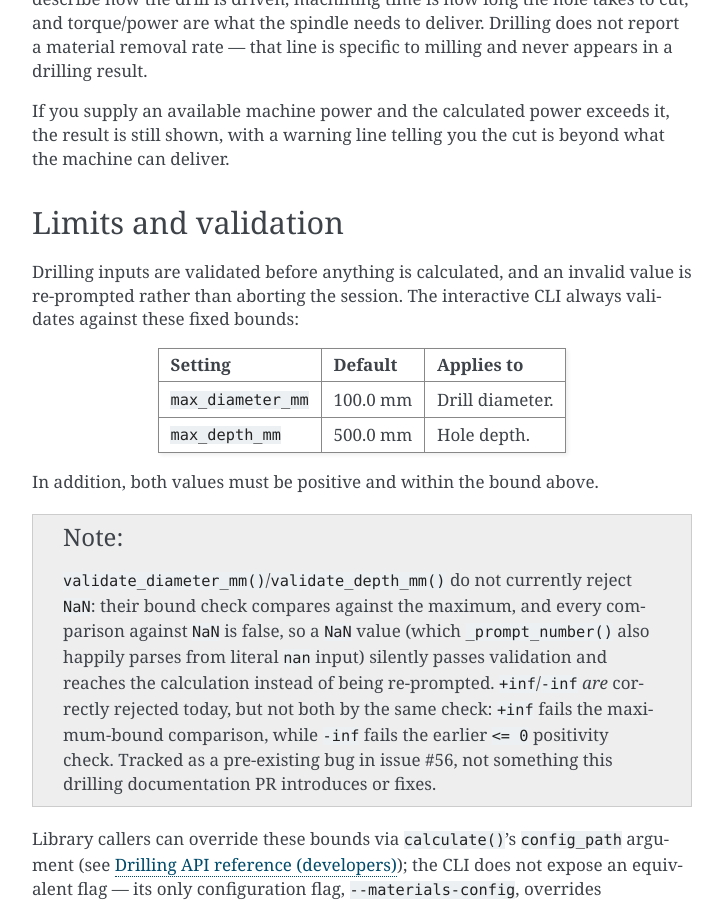
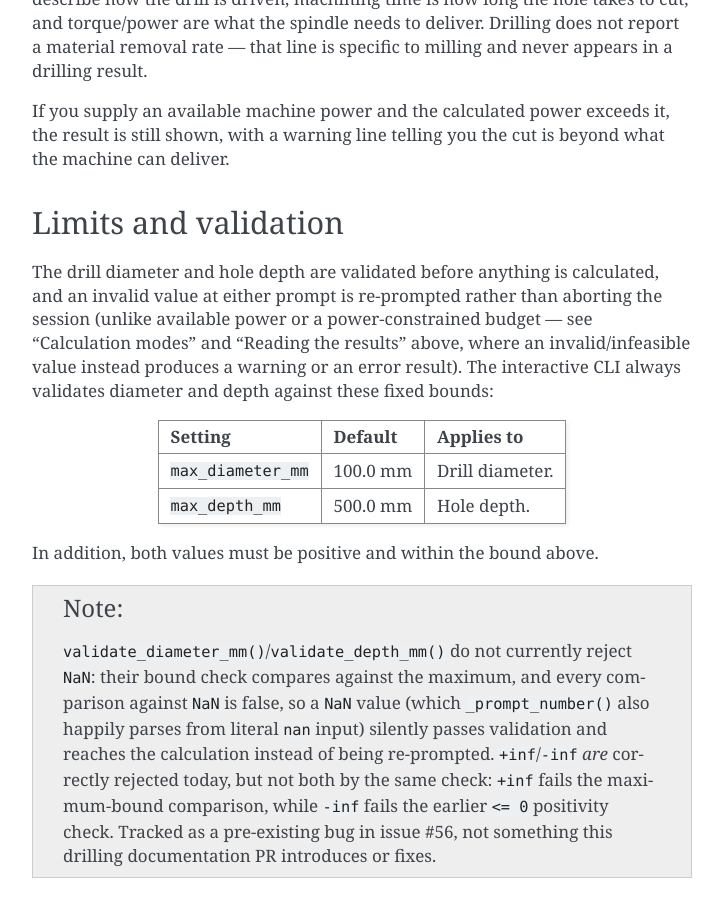
Before and after one commit to kniklas/machine-calc, a Sphinx documentation site: the page built from docs/source/drilling.rst, in a window 1280 px wide and 900 px high, scrolled down 2357 px. Shown: the whole window, without its empty margins (388-1111 px from the left). Built offline with Sphinx 7.4.7, drawn with Linux system fonts in a browser that asks for light colours.

Commit message:
docs: fifth round of Copilot balanced review fixes
- drilling-api.rst: use double backticks for the >= operator so it
  renders as a code literal (single backticks make RST interpreted text).
- drilling-api.rst: fix stale feature attribution — INVALID_AVAILABLE_POWER
  was introduced by 010-milling-calculation-modes, not
  002-constrained-calculation-modes, even though it now also applies to
  drilling via the shared validate_mode_arguments().
- drilling.rst: narrow the "Limits and validation" section's blanket
  "an invalid value is re-prompted" claim to diameter/depth specifically
  — it doesn't hold for available power (advisory warning) or an
  infeasible power-constrained budget (error result), both already
  documented separately above.

```diff
--- a/docs/source/drilling.rst
+++ b/docs/source/drilling.rst
@@ -115,9 +115,13 @@ beyond what the machine can deliver.
 Limits and validation
 ----------------------
 
-Drilling inputs are validated before anything is calculated, and an invalid
-value is re-prompted rather than aborting the session. The interactive CLI
-always validates against these fixed bounds:
+The drill diameter and hole depth are validated before anything is
+calculated, and an invalid value at either prompt is re-prompted rather
+than aborting the session (unlike available power or a power-constrained
+budget — see "Calculation modes" and "Reading the results" above, where an
+invalid/infeasible value instead produces a warning or an error result).
+The interactive CLI always validates diameter and depth against these
+fixed bounds:
 
 ===============================  ==========  =========================================
 Setting                          Default     Applies to
```
Also changed, not shown: docs/source/drilling-api.rst (+7 -3 lines).
